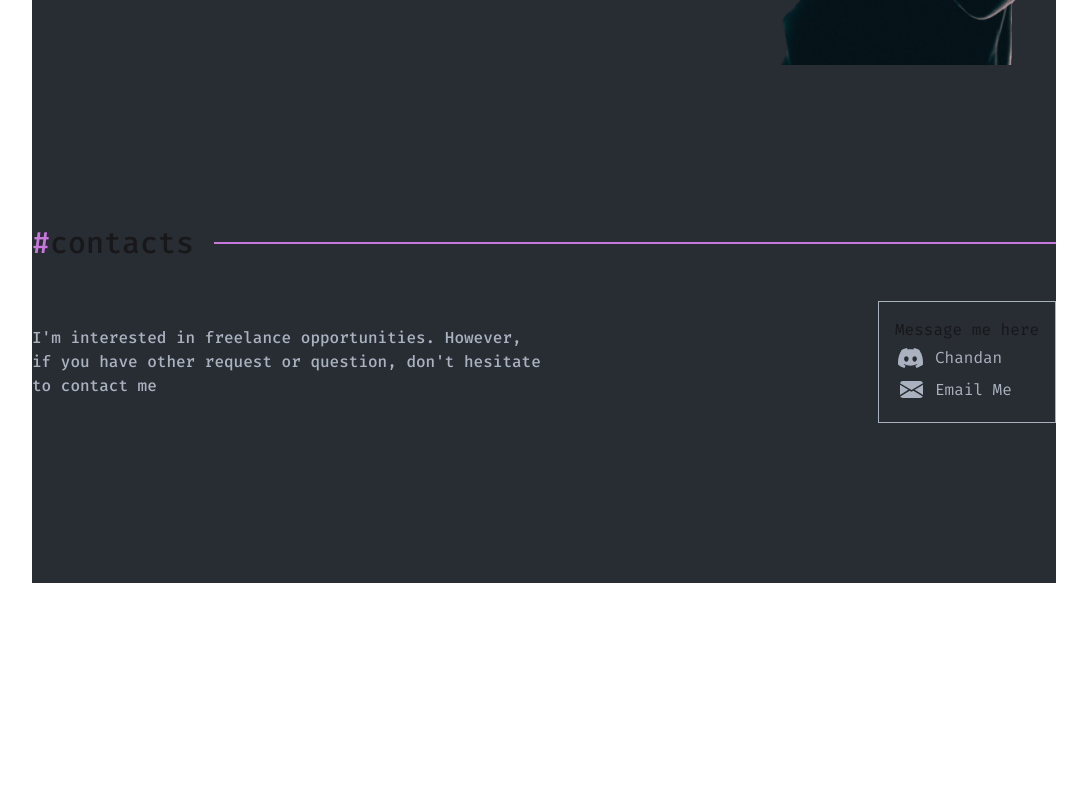
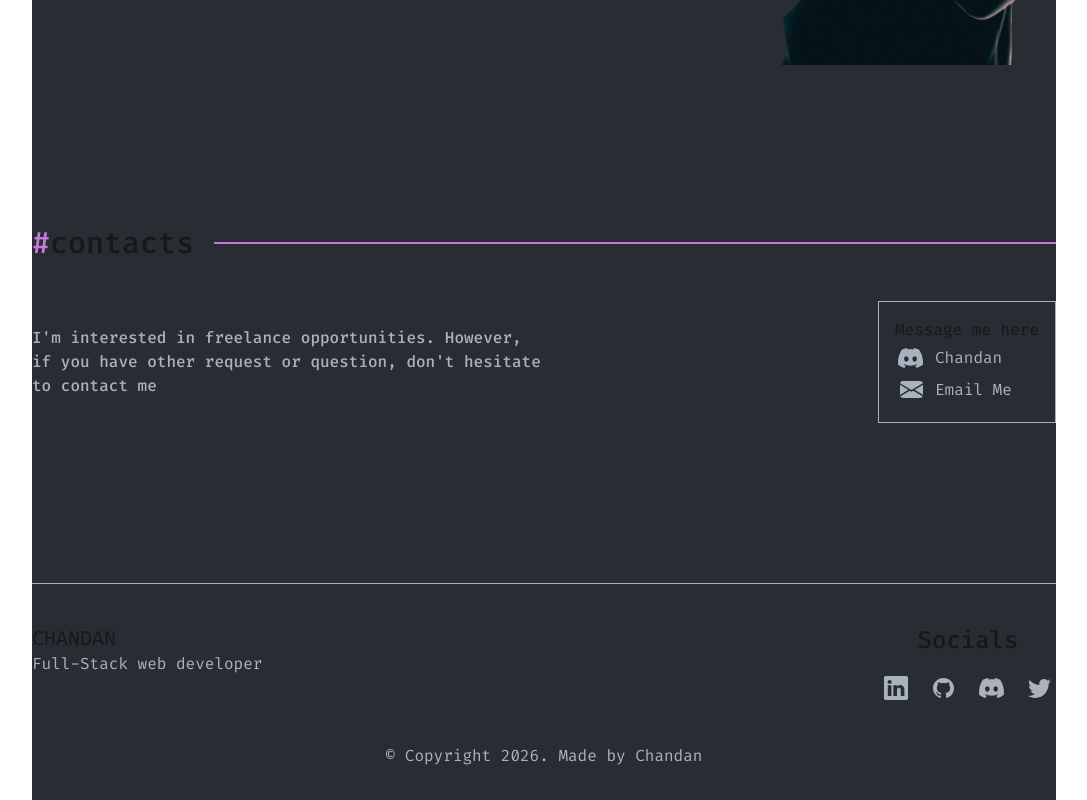
Before and after one commit to chandan-d-karmaker/my-portfolio, a React (Vite) app: page / in a window 1280 px wide. Shown: the part 3226-4026 px from the top of the page, without its empty margins (96-1183 px from the left). Before the commit the page ends 3809 px from the top, so only its background shows below. Built offline with nearby package versions, Linux system fonts and the light colour scheme.

Commit message:
made footer

```diff
--- a/src/App.jsx
+++ b/src/App.jsx
@@ -1,6 +1,7 @@
 import './App.css'
 import AbooutMe from './components/AbooutMe'
 import ContactMe from './components/ContactMe'
+import Footer from './components/footer'
 import Hero from './components/hero'
 import Projects from './components/Projects/Projects'
 import Skills from './components/skills'
@@ -25,6 +26,7 @@ function App() {
       <Skills/>
       <AbooutMe/>
       <ContactMe/>
+      <Footer/>
 
     </>
   )
--- /dev/null
+++ b/src/components/footer.jsx
@@ -0,0 +1,36 @@
+import React from 'react';
+import discord from '../assets/Discord.svg'
+import github from '../assets/Github.svg'
+import linkedin from '../assets/Linkedin.svg'
+import x from '../assets/Twitter.svg'
+
+
+const Footer = () => {
+    return (
+        <div className='md:w-4/5 mx-auto bg-[#282C33] md:pb-8 pb-8 px-4 md:px-0 pt-10 border-t border-[#ABB2BF]'>
+            <div className='flex flex-col md:flex-row justify-between'>
+                <div className='text-center mb-8 md:text-start md:mb-0'>
+                    <a className="text-xl mb-4">CHANDAN</a>
+                    <h1 className='text-[16px] text-[#ABB2BF]'>Full-Stack web developer</h1>
+                </div>
+
+                <div className='text-center space-y-4'>
+                    <h1 className='text-2xl font-medium'>Socials</h1>
+                    <div className='flex items-center justify-center gap-4'>
+                        <img src={linkedin} alt="" />
+                        <img src={github} alt="" />
+                        <img src={discord} alt="" />
+                        <img src={x} alt="" />
+                    </div>
+                </div>
+            </div>
+
+            <div className='text-center mt-10'>
+                <h1 className='text-[16px] text-[#ABB2BF]'>© Copyright 2026. Made by Chandan</h1>
+            </div>
+
+        </div>
+    );
+};
+
+export default Footer;
```
